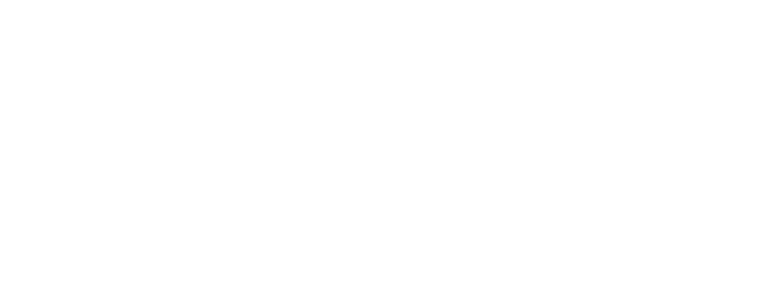
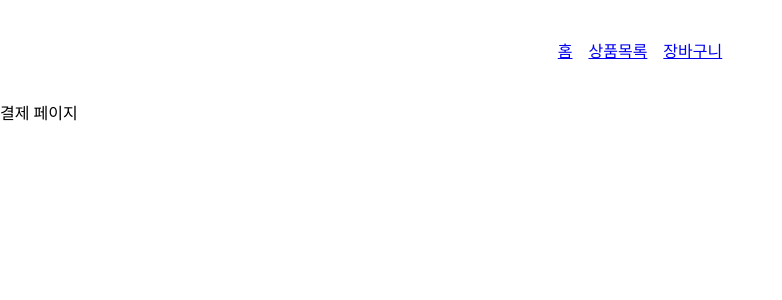
Before and after one commit to BK-HK-COMMERCE/front, a React (Vite) app: page /payment in a window 1280 px wide. Before the commit this address had no page. Shown: the top 300 px of the page, without its empty margins (0-782 px from the left). Built offline with nearby package versions, Linux system fonts and the light colour scheme.

Commit message:
feat : gnb, cartPage, paymentPage 라우팅

```diff
--- a/src/app.tsx
+++ b/src/app.tsx
@@ -4,14 +4,16 @@ import { routes } from './routes';
 import { QueryClientProvider } from 'react-query';
 import { getClient } from './queryClient';
 import { ReactQueryDevtools } from 'react-query/devtools';
+import Gnb from './components/gnb';
 
 const App = () => {
   const elem = useRoutes(routes);
   const queryClient = getClient();
   return (
     <QueryClientProvider client={queryClient}>
+      <Gnb />
+      {elem}
       <ReactQueryDevtools initialIsOpen={false} />
-      {elem}
     </QueryClientProvider>
   );
 };
--- /dev/null
+++ b/src/components/gnb.tsx
@@ -0,0 +1,30 @@
+import React from 'react';
+import { Link } from 'react-router-dom';
+
+const Gnb = () => (
+  <nav>
+    <ul
+      style={{
+        width: '100%',
+        height: '100px',
+        display: 'flex',
+        alignItems: 'center',
+        justifyContent: 'center',
+        columnGap: '16px',
+        listStyle: 'none',
+      }}
+    >
+      <li>
+        <Link to="/">홈</Link>
+      </li>
+      <li>
+        <Link to="/products">상품목록</Link>
+      </li>
+      <li>
+        <Link to="/cart">장바구니</Link>
+      </li>
+    </ul>
+  </nav>
+);
+
+export default Gnb;
--- /dev/null
+++ b/src/pages/cart/index.tsx
@@ -0,0 +1,5 @@
+import React from 'react';
+
+export default function CartPage() {
+  return <div>장바구니</div>;
+}
--- /dev/null
+++ b/src/pages/payment/index.tsx
@@ -0,0 +1,5 @@
+import React from 'react';
+
+export default function PaymentPage() {
+  return <div>결제 페이지</div>;
+}
--- a/src/routes.tsx
+++ b/src/routes.tsx
@@ -3,6 +3,8 @@ import GlobalLayout from './pages/_layout';
 import Index from './pages/index';
 import ProductsIndex from './pages/products/index';
 import ProductIdIndex from './pages/products/[id]/index';
+import CartIndex from './pages/cart/index';
+import PaymentIndex from './pages/payment/index';
 
 export const routes = [
   {
@@ -12,12 +14,16 @@ export const routes = [
       { path: '/', element: <Index />, index: true },
       { path: '/products', element: <ProductsIndex />, index: true },
       { path: '/products/:id', element: <ProductIdIndex />, index: true },
+      { path: '/cart', element: <CartIndex />, index: true },
+      { path: '/payment', element: <PaymentIndex />, index: true },
     ],
   },
 ];
 
 export const pages = [
   { route: '/' },
+  { route: '/cart' },
+  { route: '/payment' },
   { route: '/products' },
   { route: '/products/:id' },
 ];
```
